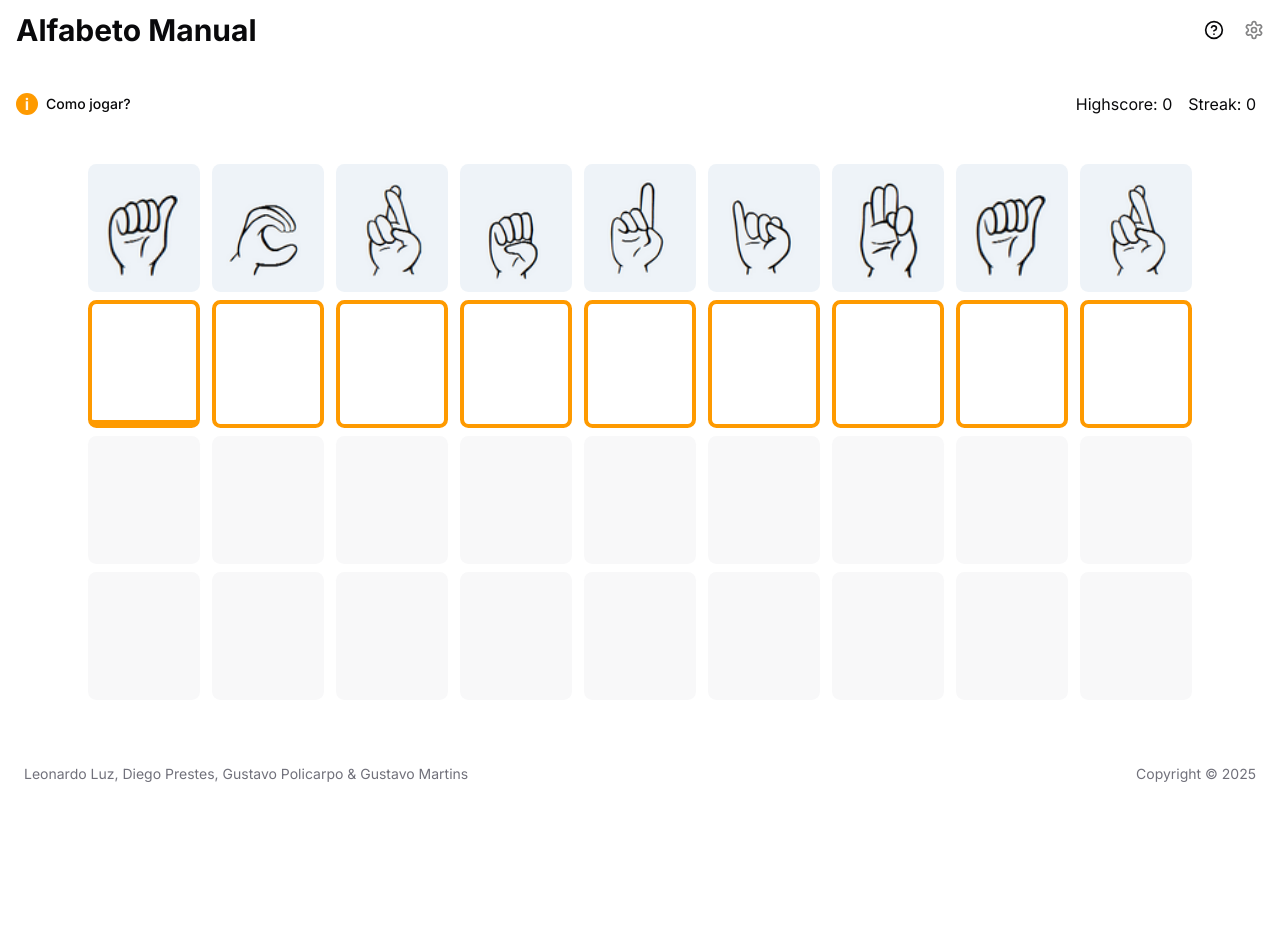
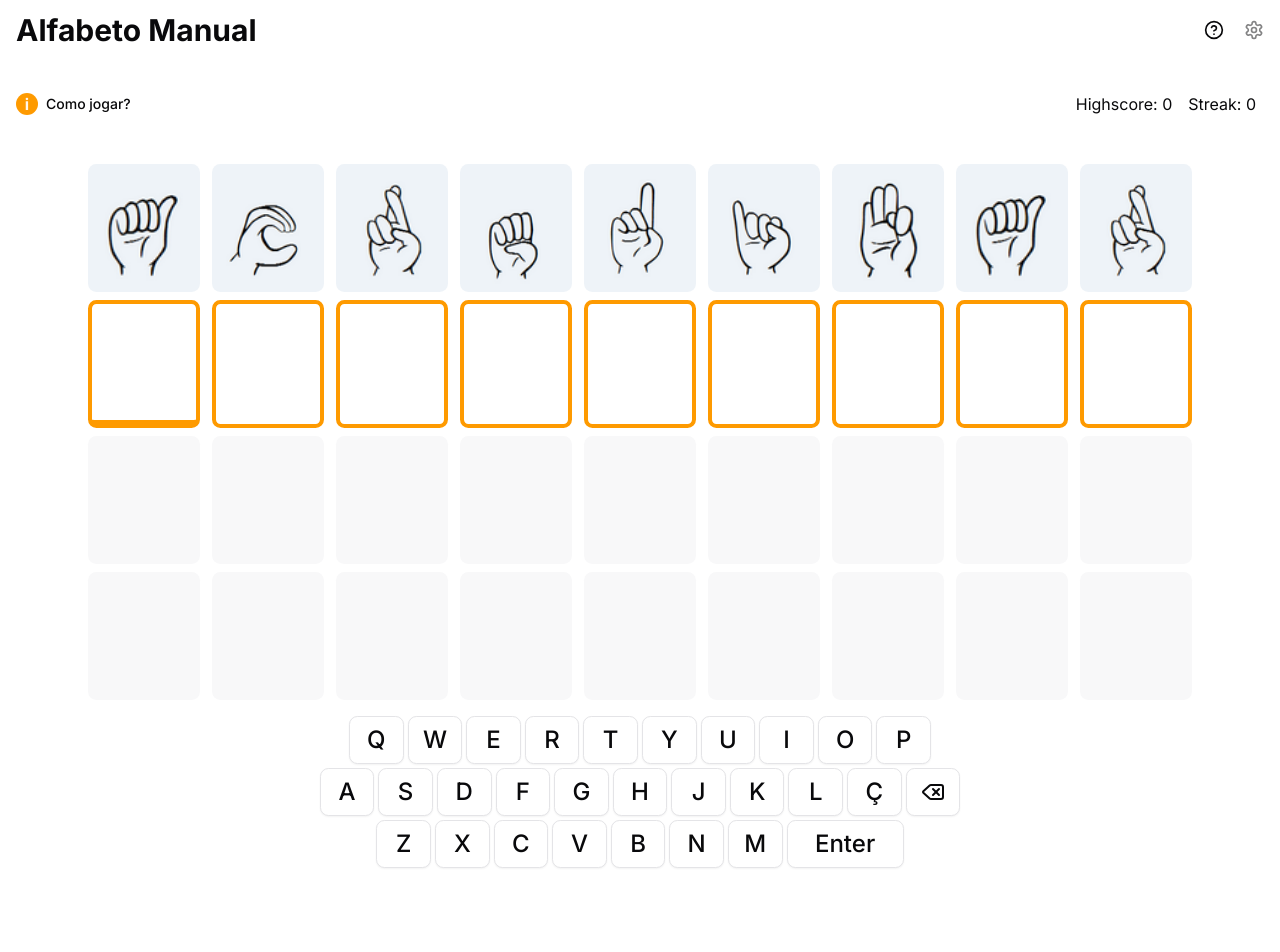
Before and after one commit to Leonardo-Luz/react-ts-libras-guess-game, a React (Vite) app: page / in a window 1280 px wide. Shown: the top 952 px of the page. Before the commit the page ends 800 px from the top, so only its background shows below. Built offline with nearby package versions, Linux system fonts and the light colour scheme.

Commit message:
add virtual keyboard

```diff
--- /dev/null
+++ b/src/components/GuessGame/KeyboardKey.tsx
@@ -0,0 +1,22 @@
+import { HtmlHTMLAttributes } from "react"
+import { Button } from "../ui/button"
+import { cn } from "@/lib/utils"
+
+type KeyboardKeyProps = {} & HtmlHTMLAttributes<HTMLButtonElement>
+
+export default function KeyboardKey({className, children, ...rest }: KeyboardKeyProps){
+
+	return (
+		<Button
+			variant="outline"
+			className={cn(
+				"!p-0 h-12 text-xl sm:text-2xl",
+				className
+			)}
+			{...rest}
+		>
+			{children}
+		</Button>
+	)
+
+}
--- a/src/components/GuessGame/Tile.tsx
+++ b/src/components/GuessGame/Tile.tsx
@@ -12,7 +12,7 @@ export const Tile = ({ letter, corret, contains, wrong, className }: tileProps)
   return (
     <span
 			className={cn(
-				`flex justify-center items-center border-4 flex-1 max-w-28 aspect-[7/8] rounded-md text-3xl font-extrabold border-primary text-primary`,
+				`flex justify-center items-center border-4 flex-1 max-w-28 aspect-[7/8] rounded-md text-2xl font-extrabold border-primary text-primary sm:text-3xl md:text-4xl`,
 				corret && "border-correct bg-correct text-correct-foreground",
 				contains && !corret && "border-mispositioned bg-mispositioned text-mispositioned-foreground",
 				wrong && "border-incorrect bg-incorrect text-incorrect-foreground",
--- a/src/components/GuessGame/TileRow.tsx
+++ b/src/components/GuessGame/TileRow.tsx
@@ -10,7 +10,7 @@ export default function TileRow({ className, children }: TileRowProps){
 	return (
 		<div
 			className={cn(
-				"flex justify-center gap-1 w-full md:gap-1 lg:gap-3",
+				"flex justify-center gap-1 w-full md:gap-2 lg:gap-3",
 				className
 			)}
 		>
--- a/src/routes/Home.tsx
+++ b/src/routes/Home.tsx
@@ -10,6 +10,7 @@ import TileRow from "@/components/GuessGame/TileRow";
 import ImageTile from "@/components/GuessGame/ImageTile";
 import { DeleteIcon } from "lucide-react";
 import { cn } from "@/lib/utils";
+import KeyboardKey from "@/components/GuessGame/KeyboardKey";
 
 export const Home = () => {
 	const QTY_TRIES = 3;
@@ -30,8 +31,24 @@ export const Home = () => {
 		if (win || tries.length == QTY_TRIES) return
 		if (key == "Backspace" && word.length > 0) setWord(prev => prev.slice(0, prev.length - 1))
 		else if (key == "Enter" && word.length == target.length && tries.length < QTY_TRIES) {
+			handleNewTry()
+		} else if (/^[A-Za-zÇç]$/.test(key) && word.length < target.length) {
+			addNewLetter(key)
+		}
+	}
+
+	function addNewLetter(letter: string){
+		if(!/^[A-Za-zÇç]$/.test(letter) || word.length >= target.length) return
+		setWord(prev => prev + letter.toUpperCase())
+	}
+
+	function handleNewTry(){
+		if(word.length < target.length) {
+			toast("Palavra inválida! Letras faltando.")
+			return
+		}
+
 		setWord("")
-
 		setTries(prev => {
 			return [...prev, word]
 		})
@@ -46,11 +63,6 @@ export const Home = () => {
 
 		if(tries.length + 1 === QTY_TRIES) {
 			setTimeout(() => setShowLossDialog(true), 0)
-			}
-		}
-
-		else if (/^[A-Za-zÇç]$/.test(key) && word.length < target.length) {
-			setWord(prev => prev + key.toUpperCase())
 		}
 	}
 
@@ -141,12 +153,62 @@ export const Home = () => {
 							))}
 						</TileRow>
 						{Array.from({length: QTY_TRIES - tries.length - 1}).map((_, i) => (
-							<div key={i} className=" flex justify-center gap-3 w-full">
+							<TileRow key={i}>
 								{target.split("").map((_, j) => <TileSkeleton key={`${i}${j}`}/>)}
-							</div>
+							</TileRow>
 						))}
 					</>
 				)}
+			</div>
+			<div className="flex flex-col gap-1 mx-auto pb-20 max-w-[650px] w-full">
+				<div className="flex justify-center gap-1">
+					{["Q", "W", "E", "R", "T", "Y", "U", "I", "O", "P"].map((letter) => (
+						<KeyboardKey
+							key={`keyboard${letter}`}
+							className="w-[8.4%]"
+							onClick={() => addNewLetter(letter)}
+						>
+							{letter}
+						</KeyboardKey>
+					))}
+				</div>
+				<div className="flex justify-center gap-1">
+					{["A", "S", "D", "F", "G", "H", "J", "K", "L", "Ç"].map((letter) => (
+						<KeyboardKey
+							key={`keyboard${letter}`}
+							className="w-[8.4%]"
+							onClick={() => addNewLetter(letter)}
+						>
+							{letter}
+						</KeyboardKey>
+					))}
+					<KeyboardKey
+						className="w-[8.4%]"
+						onClick={() => setWord(prev => {
+							if(prev === "") return ""
+							return prev.slice(0, -1)
+						})}
+					>
+						<DeleteIcon className="size-6" />
+					</KeyboardKey>
+				</div>
+				<div className="flex justify-center gap-1">
+					{["Z", "X", "C", "V", "B", "N", "M"].map((letter) => (
+						<KeyboardKey
+							key={`keyboard${letter}`}
+							className="w-[8.4%]"
+							onClick={() => addNewLetter(letter)}
+						>
+							{letter}
+						</KeyboardKey>
+					))}
+						<KeyboardKey
+							className=" w-[18%] h-full"
+							onClick={handleNewTry}
+						>
+							Enter
+						</KeyboardKey>
+				</div>
 			</div>
 			<LossDialog
 				words={[target]}
```
Lines whose indentation alone changed are shown as unchanged.
